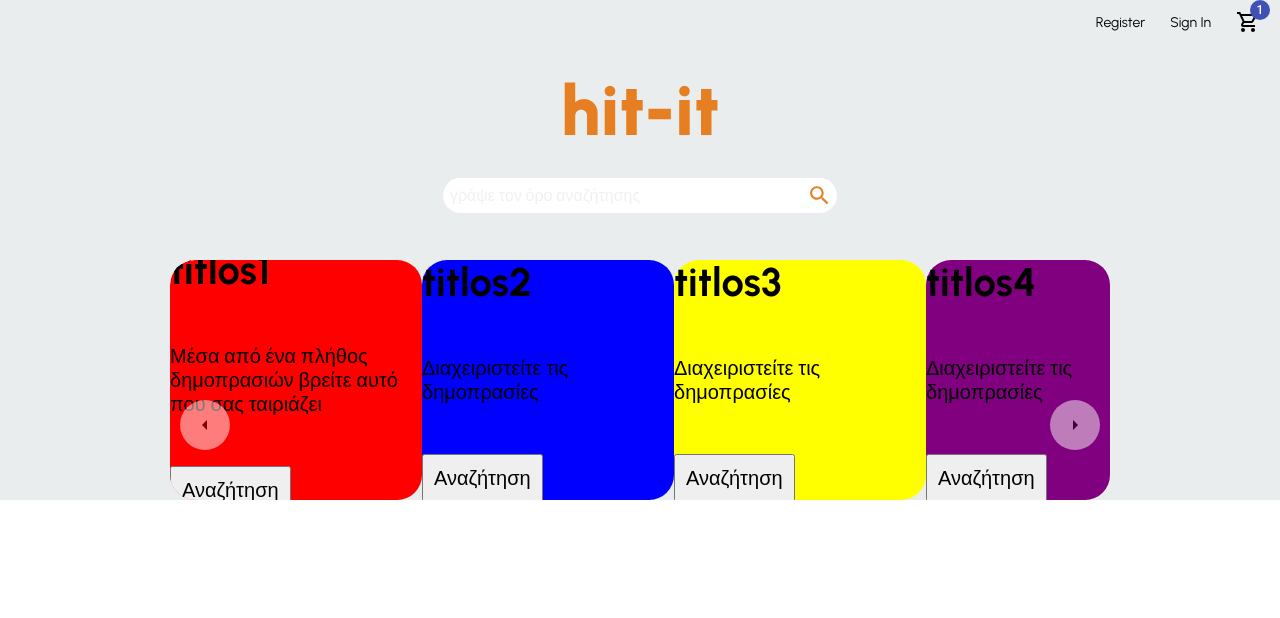
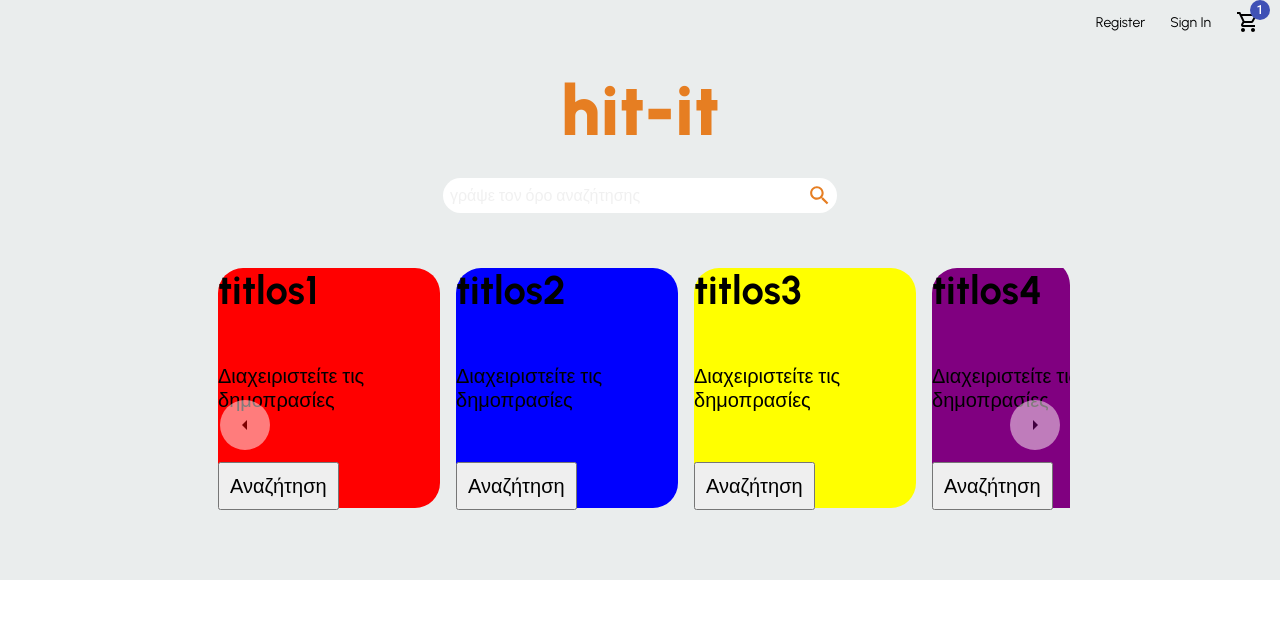
Before and after one commit to platonasmilitsis/WebAppTechno, a React (Create React App) app in the folder frontend/hit-it/: page / in a window 1280 px wide. Shown: the top 618 px of the page. Built offline with nearby package versions, Linux system fonts and the light colour scheme.

Commit message:
add margins

```diff
--- a/frontend/hit-it/src/components/Slider.jsx
+++ b/frontend/hit-it/src/components/Slider.jsx
@@ -5,13 +5,13 @@ import { slider_items } from "../data";
 
 const Container=styled.div`
     ${'' /* width:100%; */}
-    height:30vh;
+    height:40vh;
     display:flex;
     // background-color:coral;
     position:relative;
     overflow:hidden;
-    margin-left:170px;
-    margin-right:170px;
+    margin-left:210px;
+    margin-right:210px;
     margin-top:-200px;
     border-radius:25px;
 `;
@@ -34,21 +34,23 @@ const Arrow=styled.div`
     opacity:0.5;
     z-index:2;
     margin-top:140px;
+    margin-bottom:140px;
 `;
 
 const Wrapper=styled.div`
     display:flex;
     transition:all 1.5s ease;
-    transform:translateX(${props=>props.slide_index* -1512}px);
+    transform:translateX(${props=>props.slide_index* -1422}px);
 `;
 
 const Slide=styled.div`
-    width:252px;
+    width:222px;
     height:30vh;
     display:flex;
     align-items:center;
     border-radius:25px;
     background-color:${props=>props.bg};
+    margin:8px;
 `;
 
 const ImgContainer=styled.div`
--- a/frontend/hit-it/src/data.js
+++ b/frontend/hit-it/src/data.js
@@ -3,7 +3,7 @@ export const slider_items=[
         id:1,
         bg:"red",
         title:"titlos1",
-        desc:"Μέσα από ένα πλήθος δημοπρασιών βρείτε αυτό που σας ταιριάζει",
+        desc:"Διαχειριστείτε τις δημοπρασίες",
     },
     {
         id:2,
```
